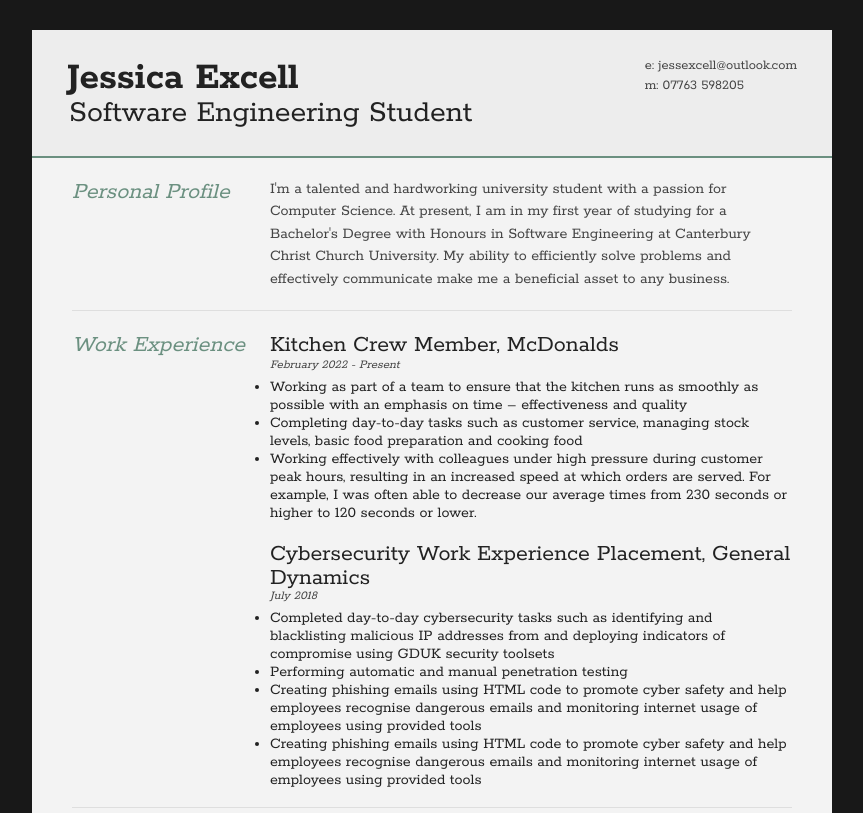
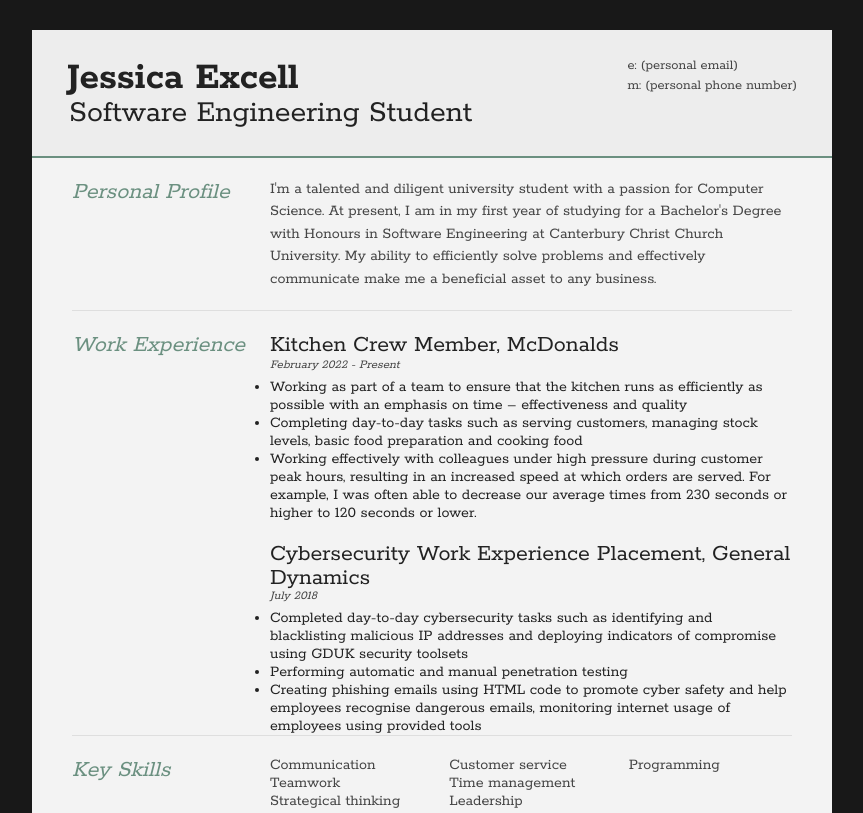
Before and after one commit to J-Excell/J-Excell.github.io, a plain HTML site: page index.html in a window 1280 px wide. Shown: the top 813 px of the page, without its empty margins (208-1071 px from the left). Drawn offline with Linux system fonts and the light colour scheme.

Commit message:
minor changes to personal profile, contact details and work experience

```diff
--- a/index.html
+++ b/index.html
@@ -21,8 +21,8 @@
 
 		<div id="contactDetails" class="quickFade delayFour">
 			<ul>
-				<li>e: <a href="mailto:jessexcell@outlook.com" target="_blank">jessexcell@outlook.com</a></li>
-				<li>m: 07763 598205</li>
+				<li>e: <a href="mailto:jessexcell@outlook.com" target="_blank">(personal email)</a></li>
+				<li>m: (personal phone number)</li>
 			</ul>
 		</div>
 		<div class="clear"></div>
@@ -36,7 +36,7 @@
 				</div>
 
 				<div class="sectionContent">
-					<p>I'm a talented  and hardworking university student with a passion for Computer Science. At present, I am in my first year of
+					<p>I'm a talented and diligent university student with a passion for Computer Science. At present, I am in my first year of
 					studying for a Bachelor's Degree with Honours in Software Engineering at Canterbury Christ Church University. My ability to efficiently
 					solve problems and effectively communicate make me a beneficial asset to any business.</p>
 				</div>
@@ -55,8 +55,8 @@
 					<h2>Kitchen Crew Member, McDonalds<br></h2>
 					<p class="subDetails">February 2022 - Present</p>
 					<ul>
-						<li>Working as part of a team to ensure that the kitchen runs as smoothly as possible with an emphasis on time – effectiveness and quality</li>
-						<li>Completing day-to-day tasks such as customer service, managing stock levels, basic food preparation and cooking food</li>
+						<li>Working as part of a team to ensure that the kitchen runs as efficiently as possible with an emphasis on time – effectiveness and quality</li>
+						<li>Completing day-to-day tasks such as serving customers, managing stock levels, basic food preparation and cooking food</li>
 						<li>Working effectively with colleagues under high pressure during customer peak hours, resulting in an increased speed at which orders are served. For example, I was often able to decrease our average times from 230 seconds or higher to 120 seconds or lower.<br></li>
 					</ul>
 				</article>
@@ -66,10 +66,9 @@
 					<h2 style="line-height:1">Cybersecurity Work Experience Placement, General Dynamics</h2>
 					<p class="subDetails">July 2018</p>
 					<ul>
-						<li>Completed day-to-day cybersecurity tasks such as identifying and blacklisting malicious IP addresses from and deploying indicators of compromise using GDUK security toolsets <br></li>
+						<li>Completed day-to-day cybersecurity tasks such as identifying and blacklisting malicious IP addresses and deploying indicators of compromise using GDUK security toolsets <br></li>
 						<li>Performing automatic and manual penetration testing </li>
-                        <li>Creating phishing emails using HTML code to promote cyber safety and help employees recognise dangerous emails and monitoring internet usage of employees using provided tools <br></li>
-						<li>Creating phishing emails using HTML code to promote cyber safety and help employees recognise dangerous emails and monitoring internet usage of employees using provided tools<br><br></li>
+                        <li>Creating phishing emails using HTML code to promote cyber safety and help employees recognise dangerous emails, monitoring internet usage of employees using provided tools <br></li>
 					</ul>
 				</article>
 			</div>
```
